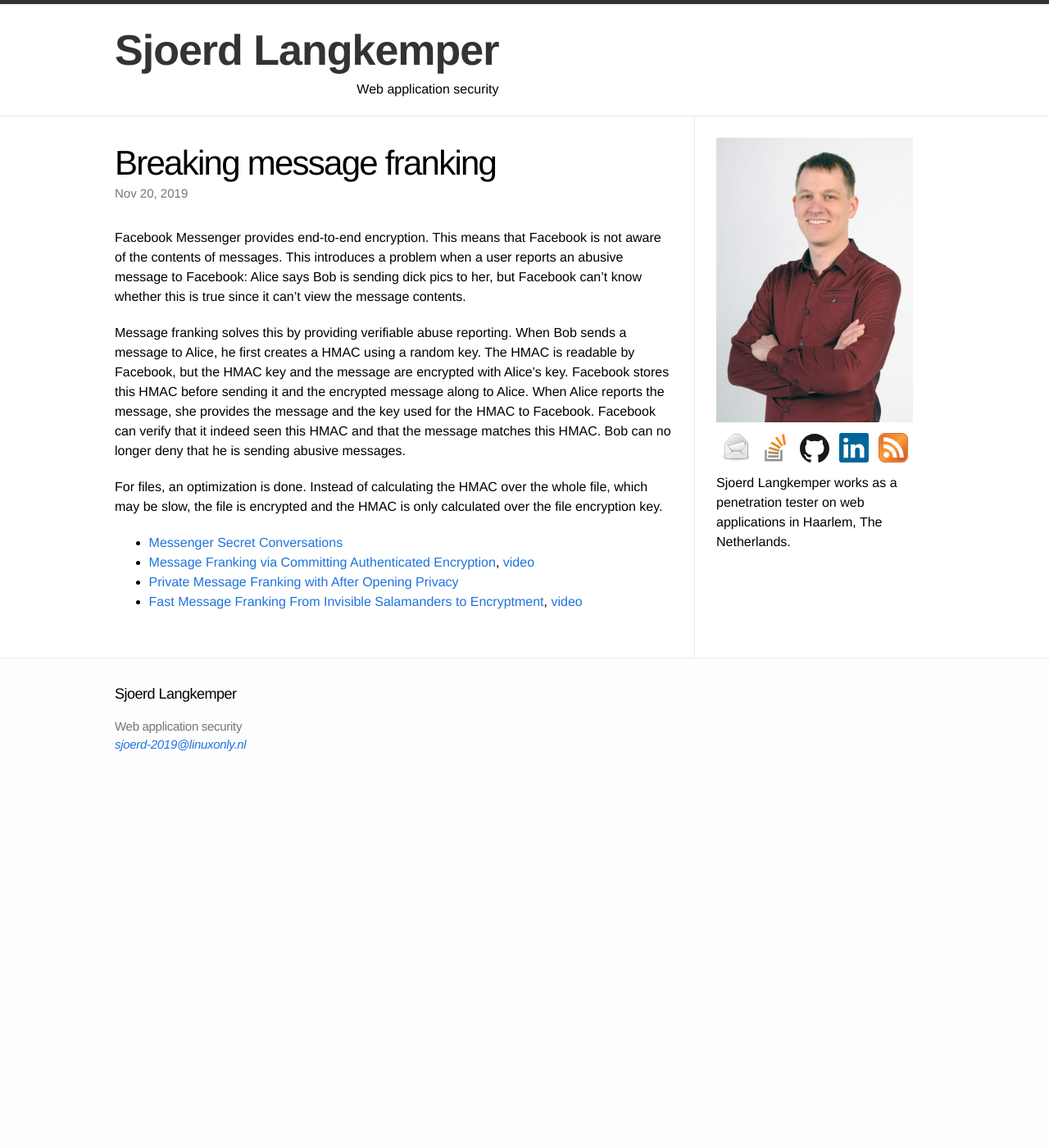
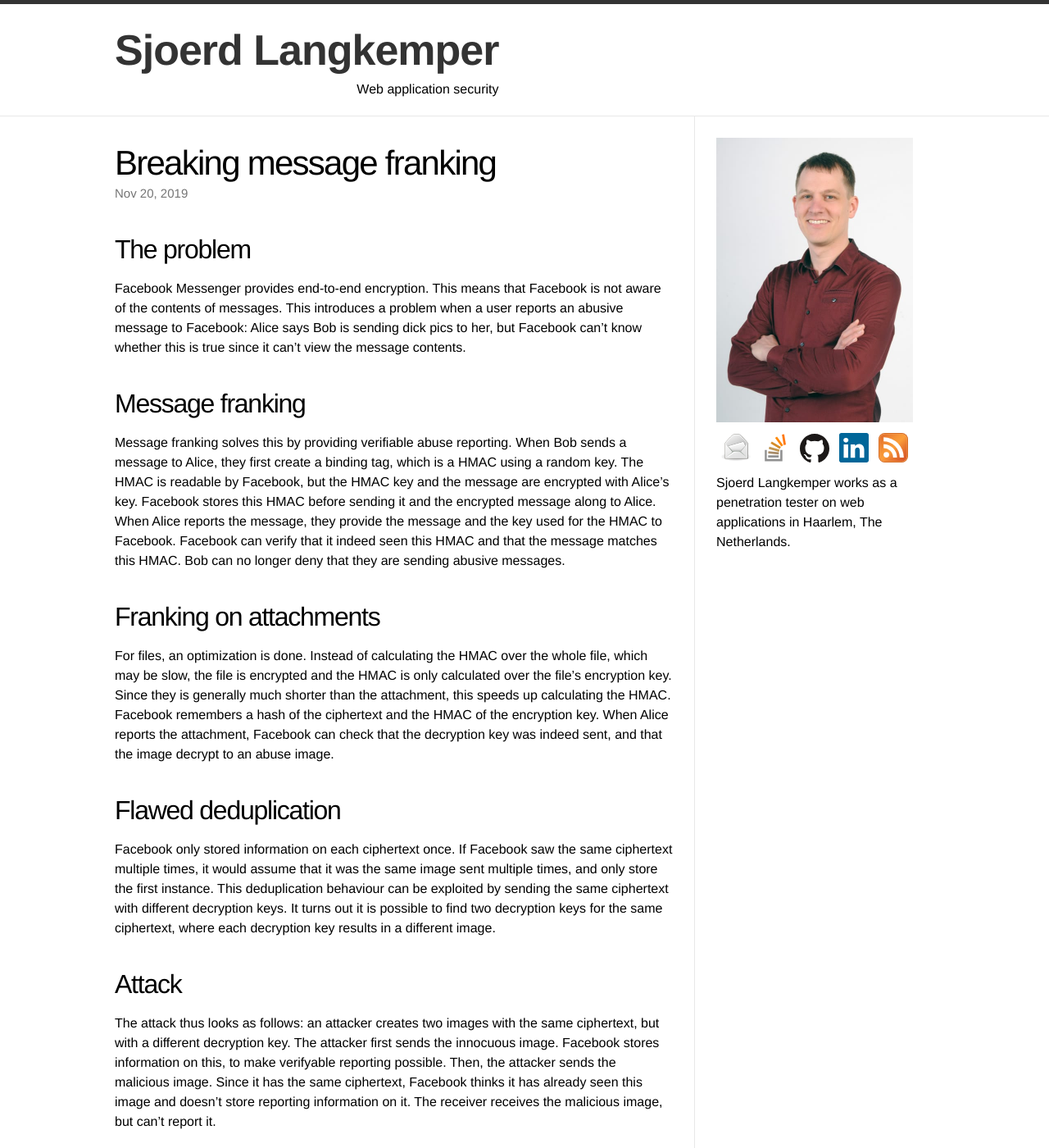
Before and after one commit to Sjord/Sjord.github.io, a Jekyll site: the page built from _posts/2019-07-11-message-franking.md, in a window 1280 px wide and 1400 px high. Shown: the whole window at 82% size. Built offline with Jekyll 4.4.1, drawn with Linux system fonts in a browser that asks for light colours; some of the changed text lies outside the part shown.

Commit message:
Expand message franking post

```diff
--- a/_posts/2019-07-11-message-franking.md
+++ b/_posts/2019-07-11-message-franking.md
@@ -5,12 +5,35 @@
 date: 2019-11-20
 ---
 
+## The problem
+
 Facebook Messenger provides end-to-end encryption. This means that Facebook is not aware of the contents of messages. This introduces a problem when a user reports an abusive message to Facebook: Alice says Bob is sending dick pics to her, but Facebook can't know whether this is true since it can't view the message contents.
 
-Message franking solves this by providing verifiable abuse reporting. When Bob sends a message to Alice, he first creates a HMAC using a random key. The HMAC is readable by Facebook, but the HMAC key and the message are encrypted with Alice's key. Facebook stores this HMAC before sending it and the encrypted message along to Alice.
-When Alice reports the message, she provides the message and the key used for the HMAC to Facebook. Facebook can verify that it indeed seen this HMAC and that the message matches this HMAC. Bob can no longer deny that he is sending abusive messages.
+## Message franking
 
-For files, an optimization is done. Instead of calculating the HMAC over the whole file, which may be slow, the file is encrypted and the HMAC is only calculated over the file encryption key.
+Message franking solves this by providing verifiable abuse reporting. When Bob sends a message to Alice, they first create a binding tag, which is a HMAC using a random key. The HMAC is readable by Facebook, but the HMAC key and the message are encrypted with Alice's key. Facebook stores this HMAC before sending it and the encrypted message along to Alice.
+When Alice reports the message, they provide the message and the key used for the HMAC to Facebook. Facebook can verify that it indeed seen this HMAC and that the message matches this HMAC. Bob can no longer deny that they are sending abusive messages.
+
+## Franking on attachments
+
+For files, an optimization is done. Instead of calculating the HMAC over the whole file, which may be slow, the file is encrypted and the HMAC is only calculated over the file's encryption key. Since they is generally much shorter than the attachment, this speeds up calculating the HMAC. Facebook remembers a hash of the ciphertext and the HMAC of the encryption key. When Alice reports the attachment, Facebook can check that the decryption key was indeed sent, and that the image decrypt to an abuse image.
+
+## Flawed deduplication
+
+Facebook only stored information on each ciphertext once. If Facebook saw the same ciphertext multiple times, it would assume that it was the same image sent multiple times, and only store the first instance. This deduplication behaviour can be exploited by sending the same ciphertext with different decryption keys. It turns out it is possible to find two decryption keys for the same ciphertext, where each decryption key results in a different image.
+
+## Attack
+
+The attack thus looks as follows: an attacker creates two images with the same ciphertext, but with a different decryption key. The attacker first sends the innocuous image. Facebook stores information on this, to make verifyable reporting possible. Then, the attacker sends the malicious image. Since it has the same ciphertext, Facebook thinks it has already seen this image and doesn't store reporting information on it. The receiver receives the malicious image, but can't report it.
+
+## Cause
+
+The cause of this flaw is that the encryption algorithm used is not *robust*: it is possible to have a ciphertext that decrypts to different things, depending on the key. Creating a binding tag on the key is thus not sufficient to prove particular message contents. For a secure mechanism, it's really needed to calculate the HMAC over the whole attachment file.
+
+## Conclusion
+
+
+## Read more
 
 * [Messenger Secret Conversations](https://fbnewsroomus.files.wordpress.com/2016/07/secret_conversations_whitepaper-1.pdf)
 * [Message Franking via Committing Authenticated Encryption](https://eprint.iacr.org/2017/664.pdf), [video](https://www.youtube.com/watch?v=ky9nRIl_TqY)
```
